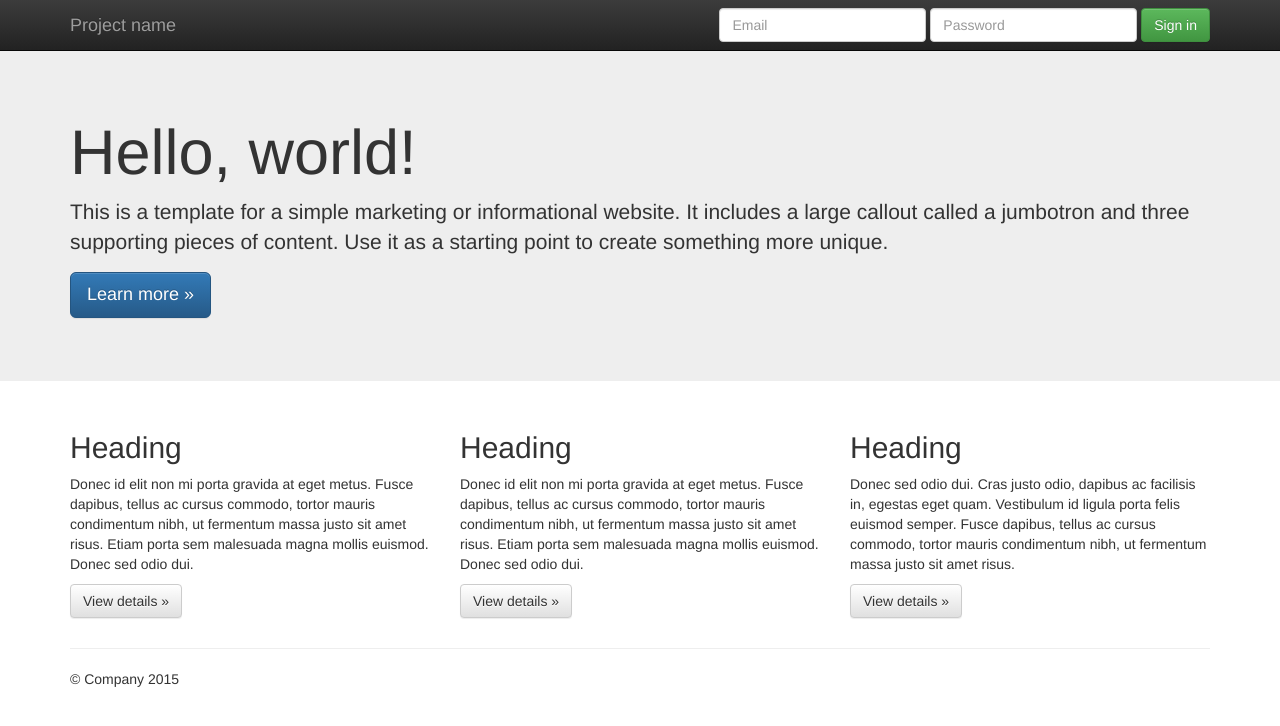
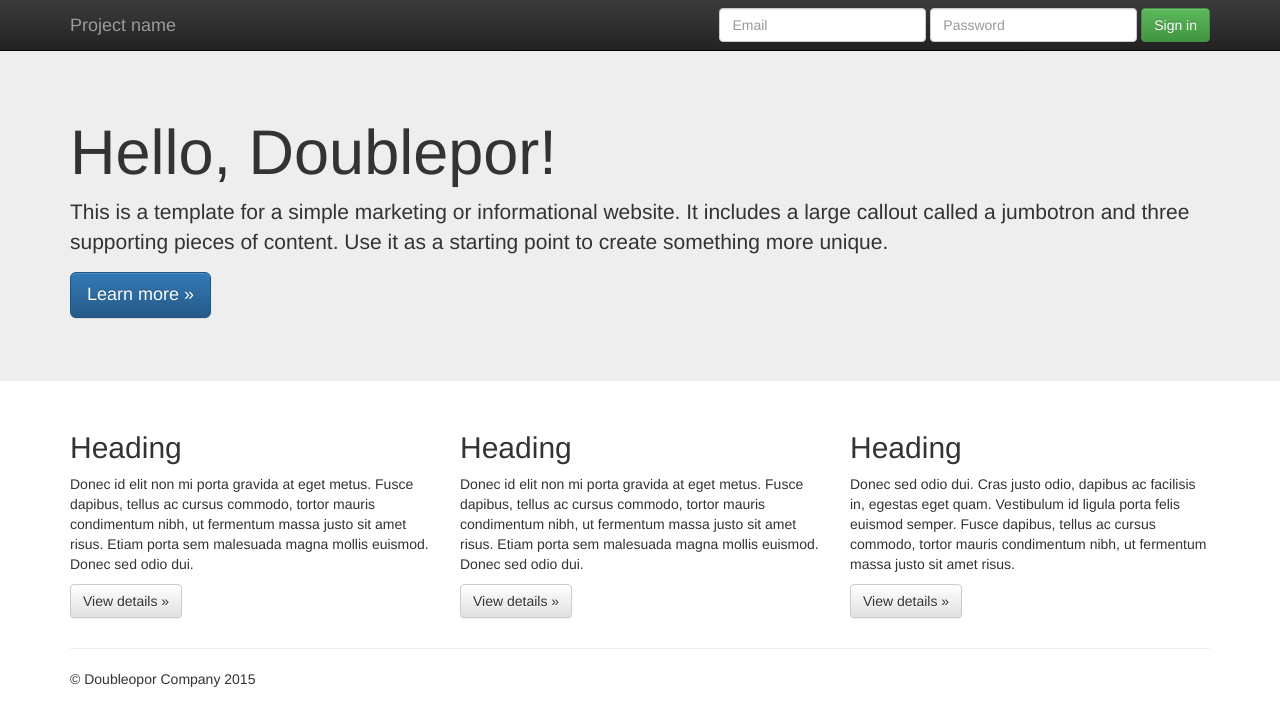
Before and after one commit to PPSurachet/SCM2021-6130613013, a plain HTML site: page index.html in a window 1280 px wide. Drawn offline with nearby package versions, Linux system fonts and the light colour scheme.

Commit message:
Update index.html
change hello doublepor

```diff
--- a/index.html
+++ b/index.html
@@ -55,7 +55,7 @@
     <!-- Main jumbotron for a primary marketing message or call to action -->
     <div class="jumbotron">
       <div class="container">
-        <h1>Hello, world!</h1>
+        <h1>Hello, Doublepor!</h1>
         <p>This is a template for a simple marketing or informational website. It includes a large callout called a jumbotron and three supporting pieces of content. Use it as a starting point to create something more unique.</p>
         <p><a class="btn btn-primary btn-lg" href="#" role="button">Learn more &raquo;</a></p>
       </div>
@@ -84,7 +84,7 @@
       <hr>
 
       <footer>
-        <p>&copy; Company 2015</p>
+        <p>&copy; Doubleopor Company 2015</p>
       </footer>
     </div> <!-- /container -->        <script src="//ajax.googleapis.com/ajax/libs/jquery/1.11.2/jquery.min.js"></script>
         <script>window.jQuery || document.write('<script src="js/vendor/jquery-1.11.2.min.js"><\/script>')</script>
```
